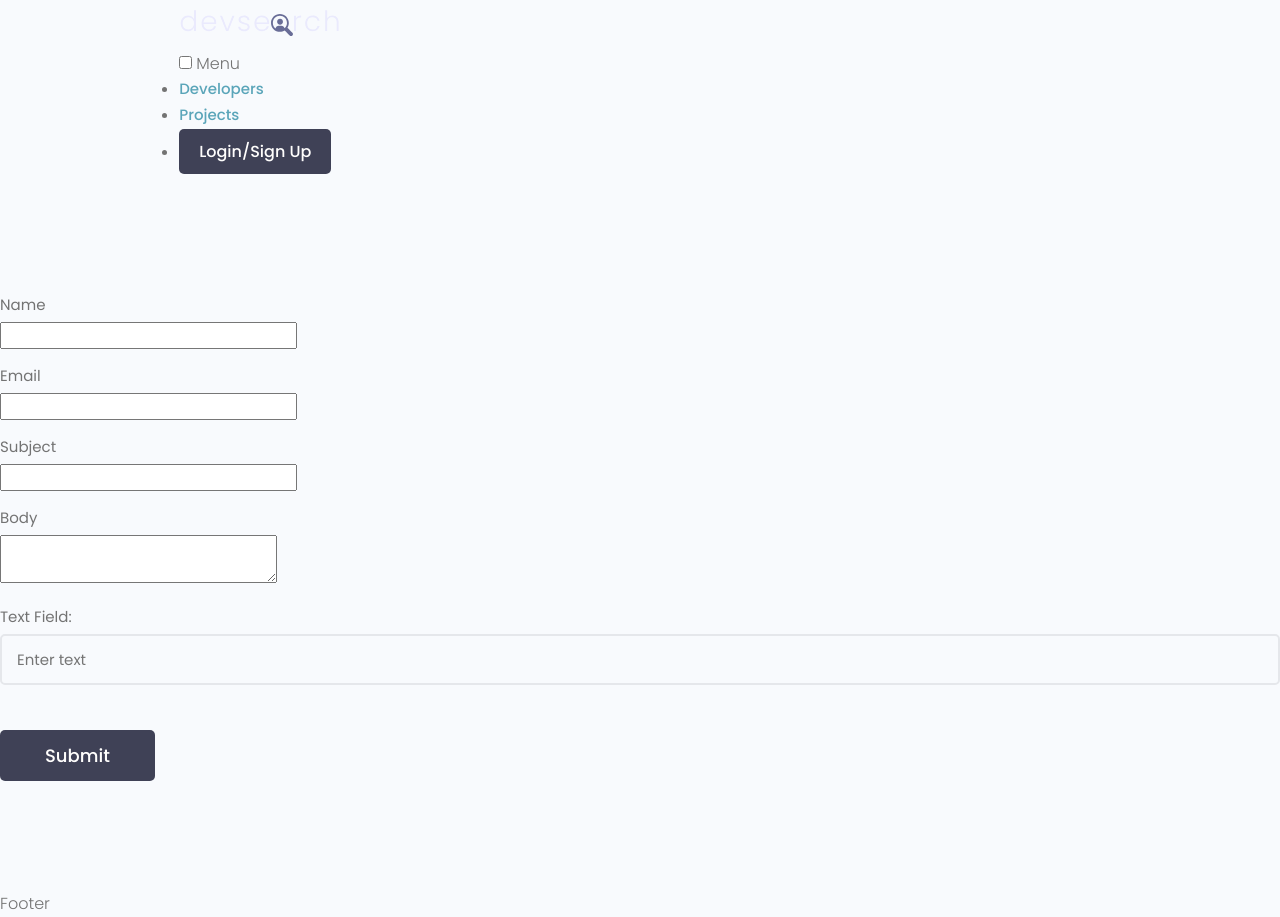
After one commit to cmurray4492/profiles, a Django app: template devsearch/users/templates/users/message_form.html in a window 1280 px wide. The commit adds this page. Run offline with Django 3.2, Linux system fonts and the light colour scheme; the template is opened without the code that fills it, so the values that code supplies are empty, except form fields; tables that the repository leaves empty hold one stand-in row (values such as "Sample post"); form fields are guessed from the names that the template uses; some libraries are stand-ins or nearby versions.

Commit message:
Messages Final

```diff
--- /dev/null
+++ b/devsearch/users/templates/users/message_form.html
@@ -0,0 +1,46 @@
+{% extends 'main.html' %}
+
+{% block content %}
+  <main class="formPage my-xl">
+        <div class="content-box">
+            <div class="formWrapper">
+               <a class="backButton" href="{% url 'user-profile' recipient.id %}" ><i class="im im-angle-left"></i></a>
+                <br>
+
+                <form class="form" method="POST">
+                    {% csrf_token %}
+<!-- If user is not authenticated show all feilds, required -->
+                    {% if request.user.is_authenticated == False %}
+                    <div class="form__field">
+                        <label for="formInput#text">{{ form.name.label }} </label>
+                        {{ form.name }}
+                    </div>
+
+                    <div class="form__field">
+                        <label for="formInput#text">{{ form.email.label }} </label>
+                        {{ form.email }}
+                    </div>
+
+                    {% endif %}
+
+                    <div class="form__field">
+                        <label for="formInput#text">{{ form.subject.label }} </label>
+                        {{ form.subject }}
+                    </div>
+                    <div class="form__field">
+                        <label for="formInput#text">{{ form.body.label }} </label>
+                        {{ form.body }}
+                    </div>
+
+                    <!-- Input:Text -->
+                    <div class="form__field">
+                        <label for="formInput#text">Text Field: </label>
+                        <input class="input input--text" id="formInput#text" type="text" name="text"
+                            placeholder="Enter text" />
+                    </div>
+                    <input class="btn btn--sub btn--lg  my-md" type="submit" value="Submit" />
+                </form>
+            </div>
+        </div>
+    </main>
+{% endblock content %}
--- a/devsearch/users/urls.py
+++ b/devsearch/users/urls.py
@@ -18,4 +18,5 @@ urlpatterns = [
 
     path('inbox/', views.inbox, name="inbox"),
     path('message/<str:pk>/', views.viewMessage, name="message"),
+    path('create-message/<str:pk>/', views.createMessage, name="create-message"),
 ]
```
Also changed, not shown: devsearch/users/forms.py (+15 -2 lines), devsearch/users/templates/users/user-profile.html (+5 -2 lines), devsearch/users/views.py (+29 -1 lines).
